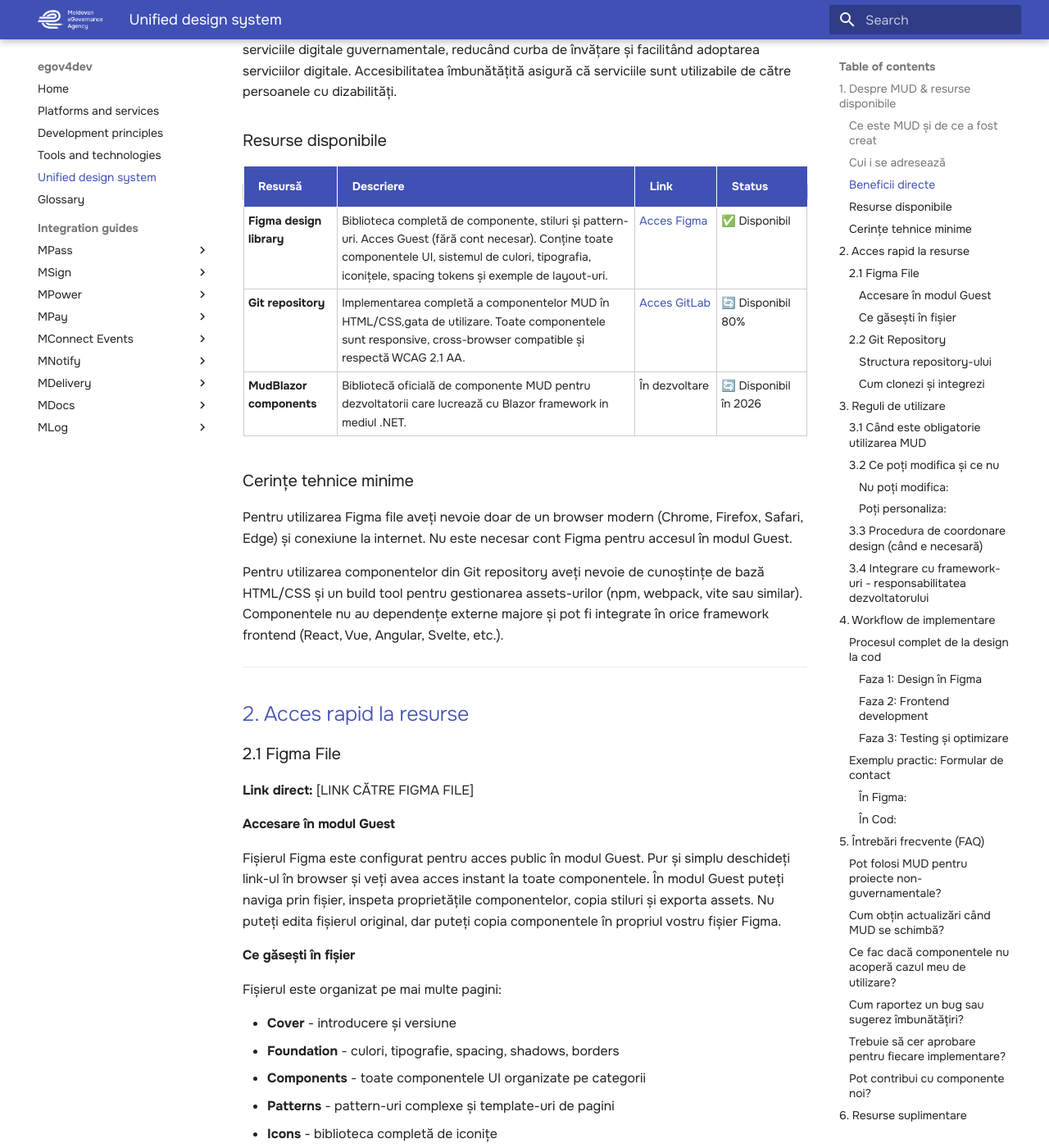
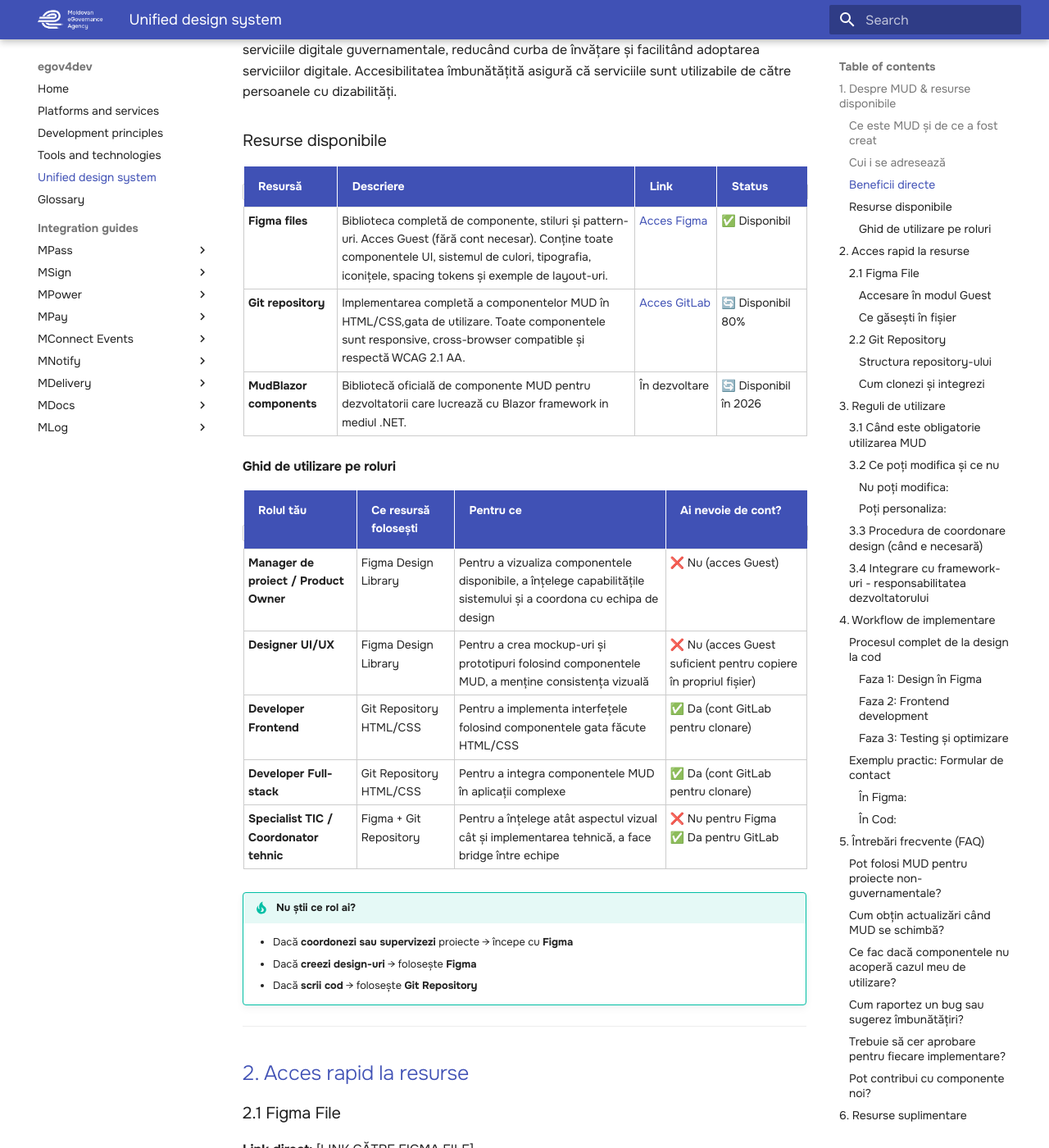
Before and after one commit to egov-moldova/egov4dev, an MkDocs documentation site: the page built from docs/mud/index.md, in a window 1280 px wide and 1400 px high, scrolled down 1021 px. Shown: the whole window at 82% size. Built offline with MkDocs 1.6.1 and Material for MkDocs 9.7.7, drawn with Linux system fonts in a browser that asks for light colours.

Commit message:
Update index.md

```diff
--- a/docs/mud/index.md
+++ b/docs/mud/index.md
@@ -24,15 +24,24 @@
 
 | Resursă | Descriere | Link | Status |
 |---------|-----------|------|--------|
-| **Figma design library** | Biblioteca completă de componente, stiluri și pattern-uri. Acces Guest (fără cont necesar). Conține toate componentele UI, sistemul de culori, tipografia, iconițele, spacing tokens și exemple de layout-uri. | [Acces Figma](https://mud.egov.md) | ✅ Disponibil |
-| **Git repository** | Implementarea completă a componentelor MUD în HTML/CSS,gata de utilizare. Toate componentele sunt responsive, cross-browser compatible și respectă WCAG 2.1 AA. | [Acces GitLab](LINK) | 🔄 Disponibil 80% |
+| **Figma files** | Biblioteca completă de componente, stiluri și pattern-uri. Acces Guest (fără cont necesar). Conține toate componentele UI, sistemul de culori, tipografia, iconițele, spacing tokens și exemple de layout-uri. | [Acces Figma](https://mud.egov.md) | ✅ Disponibil |
+| **Git repository** | Implementarea completă a componentelor MUD în HTML/CSS,gata de utilizare. Toate componentele sunt responsive, cross-browser compatible și respectă WCAG 2.1 AA. | [Acces GitLab](https://github.com/egov-moldova/design-system) | 🔄 Disponibil 80% |
 | **MudBlazor components** | Bibliotecă oficială de componente MUD pentru dezvoltatorii care lucrează cu Blazor framework in mediul .NET. | În dezvoltare | 🔄 Disponibil în 2026 |
 
-### Cerințe tehnice minime
+#### Ghid de utilizare pe roluri
 
-Pentru utilizarea Figma file aveți nevoie doar de un browser modern (Chrome, Firefox, Safari, Edge) și conexiune la internet. Nu este necesar cont Figma pentru accesul în modul Guest.
+| Rolul tău | Ce resursă folosești | Pentru ce | Ai nevoie de cont? |
+|-----------|---------------------|-----------|-------------------|
+| **Manager de proiect / Product Owner** | Figma Design Library | Pentru a vizualiza componentele disponibile, a înțelege capabilitățile sistemului și a coordona cu echipa de design | ❌ Nu (acces Guest) |
+| **Designer UI/UX** | Figma Design Library | Pentru a crea mockup-uri și prototipuri folosind componentele MUD, a menține consistența vizuală | ❌ Nu (acces Guest suficient pentru copiere în propriul fișier) |
+| **Developer Frontend** | Git Repository HTML/CSS | Pentru a implementa interfețele folosind componentele gata făcute HTML/CSS | ✅ Da (cont GitLab pentru clonare) |
+| **Developer Full-stack** | Git Repository HTML/CSS | Pentru a integra componentele MUD în aplicații complexe | ✅ Da (cont GitLab pentru clonare) |
+| **Specialist TIC / Coordonator tehnic** | Figma + Git Repository | Pentru a înțelege atât aspectul vizual cât și implementarea tehnică, a face bridge între echipe | ❌ Nu pentru Figma<br>✅ Da pentru GitLab |
 
-Pentru utilizarea componentelor din Git repository aveți nevoie de cunoștințe de bază HTML/CSS și un build tool pentru gestionarea assets-urilor (npm, webpack, vite sau similar). Componentele nu au dependențe externe majore și pot fi integrate în orice framework frontend (React, Vue, Angular, Svelte, etc.).
+!!! tip "Nu știi ce rol ai?"
+    - Dacă **coordonezi sau supervizezi** proiecte → începe cu **Figma**
+    - Dacă **creezi design-uri** → folosește **Figma**
+    - Dacă **scrii cod** → folosește **Git Repository**
 
 ---
 
```
